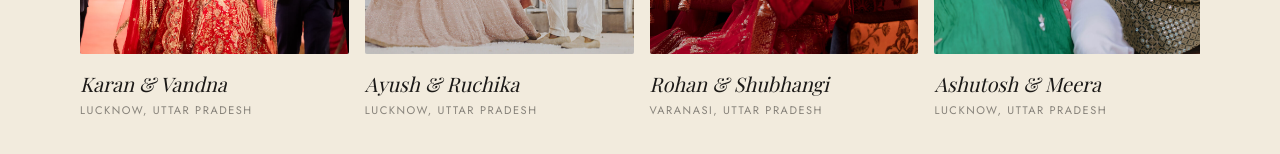
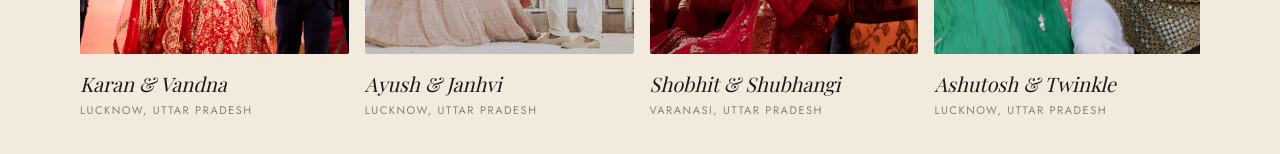
Before and after one commit to PulkitKumar238/wedding-demo, a Next.js app: page / in a window 1280 px wide. Shown: the part 3395-3549 px from the top of the page. Built offline with nearby package versions, Linux system fonts and the light colour scheme.

Commit message:
Correct nine couple names from the studio folders

```diff
--- a/src/data/site.ts
+++ b/src/data/site.ts
@@ -118,14 +118,14 @@ export const experiences = [
 ] as const;
 
 export const featuredWeddings = [
-  { key: "venueWalk", couple: "Sandeep & Ritika", location: "Lucknow, Uttar Pradesh", size: "large" },
+  { key: "venueWalk", couple: "Brandon & Vasundhara", location: "Lucknow, Uttar Pradesh", size: "large" },
   { key: "couplePortrait", couple: "Karan & Vandna", location: "Lucknow, Uttar Pradesh", size: "tall" },
-  { key: "ringDetail", couple: "Nikhil & Disha", location: "Lucknow, Uttar Pradesh", size: "small" },
-  { key: "familyBlessing", couple: "Ayush & Ruchika", location: "Lucknow, Uttar Pradesh", size: "small" },
+  { key: "ringDetail", couple: "Abhinav & Disha", location: "Lucknow, Uttar Pradesh", size: "small" },
+  { key: "familyBlessing", couple: "Ayush & Janhvi", location: "Lucknow, Uttar Pradesh", size: "small" },
   { key: "coupleInYellow", couple: "Shivendu & Aarti", location: "Rishikesh, Uttarakhand", size: "tall" },
   { key: "cafeMoment", couple: "Shubham & Priya", location: "Agra, Uttar Pradesh", size: "small" },
-  { key: "floralEmbrace", couple: "Aditya & Dhriti", location: "Kanpur, Uttar Pradesh", size: "small" },
-  { key: "marigoldBackdrop", couple: "Ashutosh & Meera", location: "Lucknow, Uttar Pradesh", size: "large" },
+  { key: "floralEmbrace", couple: "Puneet & Dhiti", location: "Kanpur, Uttar Pradesh", size: "small" },
+  { key: "marigoldBackdrop", couple: "Ashutosh & Twinkle", location: "Lucknow, Uttar Pradesh", size: "large" },
 ] as const;
 
 /**
@@ -133,25 +133,30 @@ export const featuredWeddings = [
  * rather than the order the folders happen to sit in.
  *
  * `key` matches the studio's own shoot folder, so every slide stays traceable
- * to its archive. Where only one name was on record the partner's name is
- * invented — flagged here so real ones can replace them.
+ * to its archive even where the couple's name has since been corrected.
+ *
+ * Most names here are now the real ones, taken from the studio's client
+ * folders. The seven still carrying an invented partner are vandnaPandey,
+ * yashShrivastava, gurpreetKaur, shubhamMishra, pranayPragati, rupali and
+ * shivenduPandey — three client folders (Asavari & Swapnil, Nida & Mohamed,
+ * Shivansh & Keerthi) are unmatched and belong to three of them.
  */
 export const stories = [
   { key: "vandnaPandey", couple: "Karan & Vandna", location: "Lucknow, Uttar Pradesh" },
-  { key: "ayushRuchika", couple: "Ayush & Ruchika", location: "Lucknow, Uttar Pradesh" },
-  { key: "shubhangi", couple: "Rohan & Shubhangi", location: "Varanasi, Uttar Pradesh" },
-  { key: "ashutoshGupta", couple: "Ashutosh & Meera", location: "Lucknow, Uttar Pradesh" },
-  { key: "kartik", couple: "Kartik & Anaya", location: "Delhi NCR" },
-  { key: "dishaMishra", couple: "Nikhil & Disha", location: "Lucknow, Uttar Pradesh" },
-  { key: "sanskriti", couple: "Aman & Sanskriti", location: "Kanpur, Uttar Pradesh" },
+  { key: "ayushRuchika", couple: "Ayush & Janhvi", location: "Lucknow, Uttar Pradesh" },
+  { key: "shubhangi", couple: "Shobhit & Shubhangi", location: "Varanasi, Uttar Pradesh" },
+  { key: "ashutoshGupta", couple: "Ashutosh & Twinkle", location: "Lucknow, Uttar Pradesh" },
+  { key: "kartik", couple: "Kartik & Nishi", location: "Delhi NCR" },
+  { key: "dishaMishra", couple: "Abhinav & Disha", location: "Lucknow, Uttar Pradesh" },
+  { key: "sanskriti", couple: "Aman & Shivangi", location: "Kanpur, Uttar Pradesh" },
   { key: "nishantJenny", couple: "Nishant & Jenny", location: "Varanasi, Uttar Pradesh" },
   { key: "yashShrivastava", couple: "Yash & Ishita", location: "Lucknow, Uttar Pradesh" },
   { key: "gurpreetKaur", couple: "Jaspreet & Gurpreet", location: "Chandigarh, Punjab" },
-  { key: "dhriti", couple: "Aditya & Dhriti", location: "Kanpur, Uttar Pradesh" },
+  { key: "dhriti", couple: "Puneet & Dhiti", location: "Kanpur, Uttar Pradesh" },
   { key: "shubhamMishra", couple: "Shubham & Priya", location: "Agra, Uttar Pradesh" },
   { key: "pranayPragati", couple: "Pranay & Pragati", location: "Lucknow, Uttar Pradesh" },
   { key: "rupali", couple: "Varun & Rupali", location: "Manali, Himachal Pradesh" },
-  { key: "sandeep", couple: "Sandeep & Ritika", location: "Lucknow, Uttar Pradesh" },
+  { key: "sandeep", couple: "Brandon & Vasundhara", location: "Lucknow, Uttar Pradesh" },
   { key: "shivenduPandey", couple: "Shivendu & Aarti", location: "Rishikesh, Uttarakhand" },
 ] as const;
 
```
